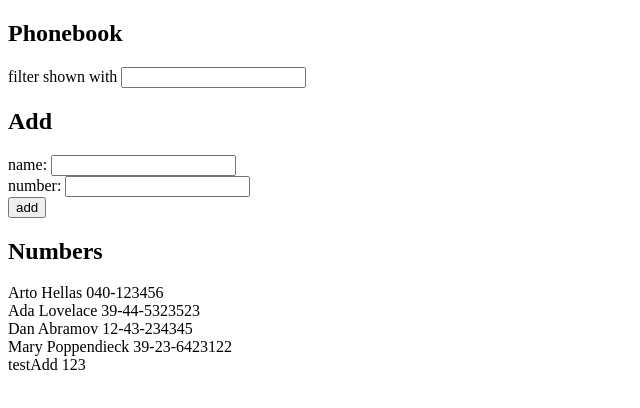
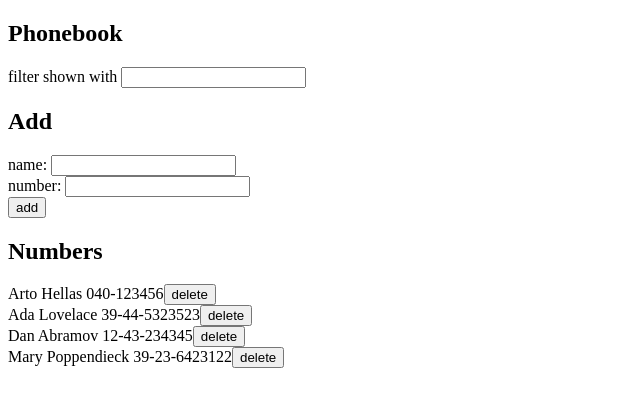
Before and after one commit to weverhall/fullstackopen, a React (Create React App) app in the folder osa2/puhelinluettelo/: page / in a window 1280 px wide. Shown: the top 408 px of the page, without its empty margins (0-640 px from the left). Built offline with nearby package versions, Linux system fonts and the light colour scheme; data requests are answered from the project's data file.

Commit message:
2.13 & 2.14

```diff
--- a/osa2/puhelinluettelo/db.json
+++ b/osa2/puhelinluettelo/db.json
@@ -19,11 +19,6 @@
       "name": "Mary Poppendieck",
       "number": "39-23-6423122",
       "id": 4
-    },
-    {
-      "name": "testAdd",
-      "number": "123",
-      "id": 5
     }
   ]
 }
--- a/osa2/puhelinluettelo/src/App.js
+++ b/osa2/puhelinluettelo/src/App.js
@@ -1,8 +1,8 @@
 import React, { useState, useEffect } from 'react'
 import AddPersonForm from './components/AddPersonForm'
-import Persons from './components/Persons'
+import Show from './components/Show'
 import Filter from './components/Filter'
-import axios from 'axios'
+import personService from './services/Persons'
 
 
 const App = () => {
@@ -12,10 +12,10 @@ const App = () => {
   const [ newFilter, setNewFilter ] = useState('')
 
   useEffect(() => {
-    axios
-      .get('http://localhost:3001/persons')
-      .then(response => {
-      setPersons(response.data)}
+    personService
+      .getAll()
+      .then(getPersons => {
+      setPersons(getPersons)}
       )
     }, [])
 
@@ -30,7 +30,7 @@ const App = () => {
         newNumber={newNumber} setNewNumber={setNewNumber} />
 
       <h2>Numbers</h2>
-      <Persons persons={persons} newFilter={newFilter} />
+      <Show persons={persons} newFilter={newFilter} setPersons={setPersons} />
     </div>
   )
 }
--- a/osa2/puhelinluettelo/src/components/AddPersonForm.js
+++ b/osa2/puhelinluettelo/src/components/AddPersonForm.js
@@ -1,5 +1,6 @@
 import React from 'react'
-import axios from 'axios'
+import personService from '../services/Persons'
+
 
 const AddPersonForm = ({persons, setPersons, newName, setNewName, newNumber, setNewNumber}) => {
     const addPerson = (event) => {
@@ -11,12 +12,15 @@ const AddPersonForm = ({persons, setPersons, newName, setNewName, newNumber, set
 
         persons.find(person => person.name === newName)
             ? alert(`${newName} is already added to phonebook`)
-            : axios
-                .post('http://localhost:3001/persons', personObject)
-                .then(response => {
-                setPersons(persons.concat(response.data))
-        })
-    }
+            : personService
+                .create(personObject)
+                .then(personObject => {
+                    setPersons(persons.concat(personObject))
+                    setNewName('')
+                    setNewNumber('')
+                }
+            )
+        }
 
     const handlePersonChange = (event) => {
         setNewName(event.target.value)
@@ -25,7 +29,6 @@ const AddPersonForm = ({persons, setPersons, newName, setNewName, newNumber, set
     const handleNumberChange = (event) => {
         setNewNumber(event.target.value)
     }
-
 
     return (
     <form onSubmit={addPerson}>
--- a/osa2/puhelinluettelo/src/components/Filter.js
+++ b/osa2/puhelinluettelo/src/components/Filter.js
@@ -1,4 +1,5 @@
 import React from 'react'
+
 
 const Filter = (props) => {
     const handleFilterChange = (event) => {
@@ -10,7 +11,7 @@ const Filter = (props) => {
             value={props.newFilter}
             onChange={handleFilterChange}/>
         </div>
-        )
+    )
 }
 
 export default Filter
--- a/osa2/puhelinluettelo/src/components/Persons.js
+++ /dev/null
@@ -1,18 +0,0 @@
-import React from 'react'
-
-const Persons = ({persons, newFilter}) => {
-    const personsToShow = persons.filter(person =>
-        person.name.toLowerCase().includes(newFilter))
-
-    return (
-        <div>
-        {personsToShow.map(person =>
-          <div key={person.name}>
-              {person.name} {person.number}
-          </div>
-          )}
-        </div>
-    )
-}
-
-export default Persons
--- /dev/null
+++ b/osa2/puhelinluettelo/src/components/Show.js
@@ -0,0 +1,29 @@
+import React from 'react'
+import personService from '../services/Persons'
+
+
+const Show = ({persons, newFilter, setPersons}) => {
+    const personsToShow = persons.filter(person =>
+        person.name.toLowerCase().includes(newFilter))
+
+    const handleClick = (id, name) => () => {
+        if (window.confirm(`delete ${name}?`)) {
+            personService
+                .remove(id)
+                .then(() => {setPersons(persons.filter(person => person.id !== id))}
+            )
+        }
+    }
+
+    return (
+        <div>
+        {personsToShow.map(person =>
+            <div key={person.name}>
+                {person.name} {person.number}
+                <button onClick={handleClick(person.id, person.name)}>delete</button>
+            </div>)}
+        </div>
+    )
+}
+
+export default Show
--- /dev/null
+++ b/osa2/puhelinluettelo/src/services/Persons.js
@@ -0,0 +1,19 @@
+import axios from 'axios'
+const baseUrl = 'http://localhost:3001/persons'
+
+
+const getAll = () => {
+    const request = axios.get(baseUrl)
+        return request.then(response => response.data)
+    }
+
+const create = newPerson => {
+    const request = axios.post(baseUrl, newPerson)
+        return request.then(response => response.data)
+    }
+
+const remove = id => {
+    return (axios.delete(`${baseUrl}/${id}`))
+    }
+
+export default { getAll, create, remove }
```
